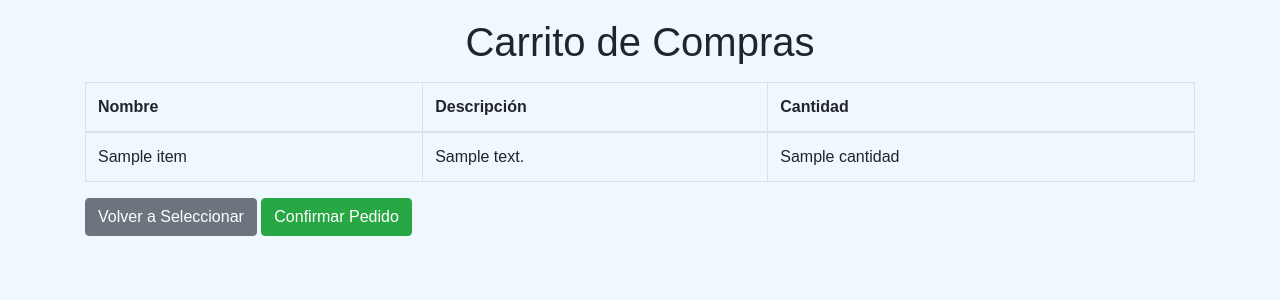
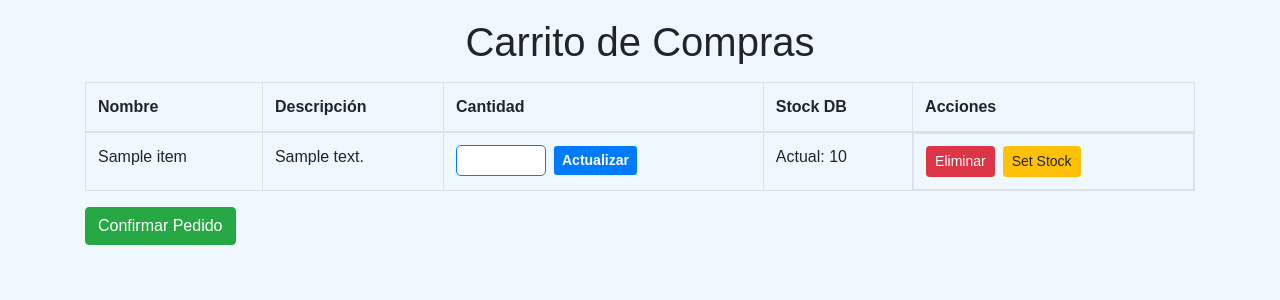
Before and after one commit to pato2546/web, a Django app: template ControlInventario/templates/controlinventario/carrito.html in a window 1280 px wide. Shown: the part 76-376 px from the top of the page. Run offline with Django 5.2, Linux system fonts and the light colour scheme; the template is opened without the code that fills it: most values are stand-ins (such as "Sample title", 1, 10 or a date in 2020); some libraries are stand-ins or nearby versions.

Commit message:
actualizacion funsion carrito

```diff
--- a/ControlInventario/templates/controlinventario/carrito.html
+++ b/ControlInventario/templates/controlinventario/carrito.html
@@ -39,6 +39,8 @@
           <th>Nombre</th>
           <th>Descripción</th>
           <th>Cantidad</th>
+          <th>Stock DB</th>
+          <th>Acciones</th>
         </tr>
       </thead>
       <tbody>
@@ -47,21 +49,51 @@
             <tr>
               <td>{{ item.nombre }}</td>
               <td>{{ item.descripcion }}</td>
-              <td>{{ item.cantidad }}</td>
+
+              <!-- Cantidad en carro con formulario de actualización -->
+              <td>
+                <form method="POST" action="{% url 'actualizar_cantidad_carro' %}" class="form-inline">
+                  {% csrf_token %}
+                  <input type="hidden" name="id" value="{{ item.id }}">
+                  <input type="number" name="cantidad" value="{{ item.cantidad }}" min="1" class="form-control form-control-sm" style="width: 90px;">
+                  <button type="submit" class="btn btn-sm btn-primary ml-2">Actualizar</button>
+                </form>
+              </td>
+
+              <!-- Stock actual en DB (lectura) -->
+              <td>
+                Actual: {{ item.stock_actual|default:item.stock }}
+              </td>
+
+              <!-- Acciones: Eliminar -->
+              <td class="d-flex">
+                <form method="POST" action="{% url 'eliminar_item_carro' %}" class="mr-2">
+                  {% csrf_token %}
+                  <input type="hidden" name="id" value="{{ item.id }}">
+                  <button type="submit" class="btn btn-sm btn-danger">Eliminar</button>
+                </form>
+
+                <!-- Opción opcional: actualizar stock DB para este ítem (si aplica) -->
+                <form method="POST" action="{% url 'stock_db_actualizar' %}">
+                  {% csrf_token %}
+                  <input type="hidden" name="id" value="{{ item.id }}">
+                  <input type="hidden" name="stock" value="{{ item.stock_actual|default:item.stock|default:0 }}">
+                  <button type="submit" class="btn btn-sm btn-warning">Set Stock</button>
+                </form>
+              </td>
             </tr>
           {% else %}
             <tr>
-              <td colspan="3" class="text-danger">Elemento con datos incompletos en el carrito.</td>
+              <td colspan="5" class="text-danger">Elemento con datos incompletos en el carrito.</td>
             </tr>
           {% endif %}
         {% empty %}
-          <tr><td colspan="3" class="text-center">El carrito está vacío.</td></tr>
+          <tr><td colspan="5" class="text-center">El carrito está vacío.</td></tr>
         {% endfor %}
       </tbody>
     </table>
 
-    <a href="{% url 'hacer_pedido' %}" class="btn btn-secondary">Volver a Seleccionar</a>
-    <form method="POST" action="{% url 'confirmar_pedido' %}" style="display:inline;">
+    <form method="POST" action="{% url 'confirmar_pedido' %}">
       {% csrf_token %}
       <button type="submit" class="btn btn-success">Confirmar Pedido</button>
     </form>
--- a/ControlInventario/urls.py
+++ b/ControlInventario/urls.py
@@ -15,6 +15,10 @@ urlpatterns = [
     path('pedidos/', views.pedidos_view, name='pedidos'),  # Vista de todos los pedidos
     path('hacer_pedido/', views.realizar_pedido, name='hacer_pedido'),  # Realizar un pedido
     path('carro/', views.carro_view, name='carro'),  # Carro de compras
+    path('carro/stock_actualizar/', views.stock_db_actualizar, name='stock_db_actualizar'),
+    path('carro/eliminar/', views.eliminar_item_carro, name='eliminar_item_carro'),
+    path('carro/actualizar_cantidad/', views.actualizar_cantidad_carro, name='actualizar_cantidad_carro'),
+    path('carro/confirmar/', views.confirmar_pedido, name='confirmar_pedido'),
     path('productos/', views.productos_view, name='productos_view'),  # Vista de productos
     path('home/', views.home_view, name='home'),  # Página principal
     path('confirmar_pedido/', views.confirmar_pedido, name='confirmar_pedido'),
```
Also changed, not shown: ControlInventario/views.py (+62 -2 lines).
